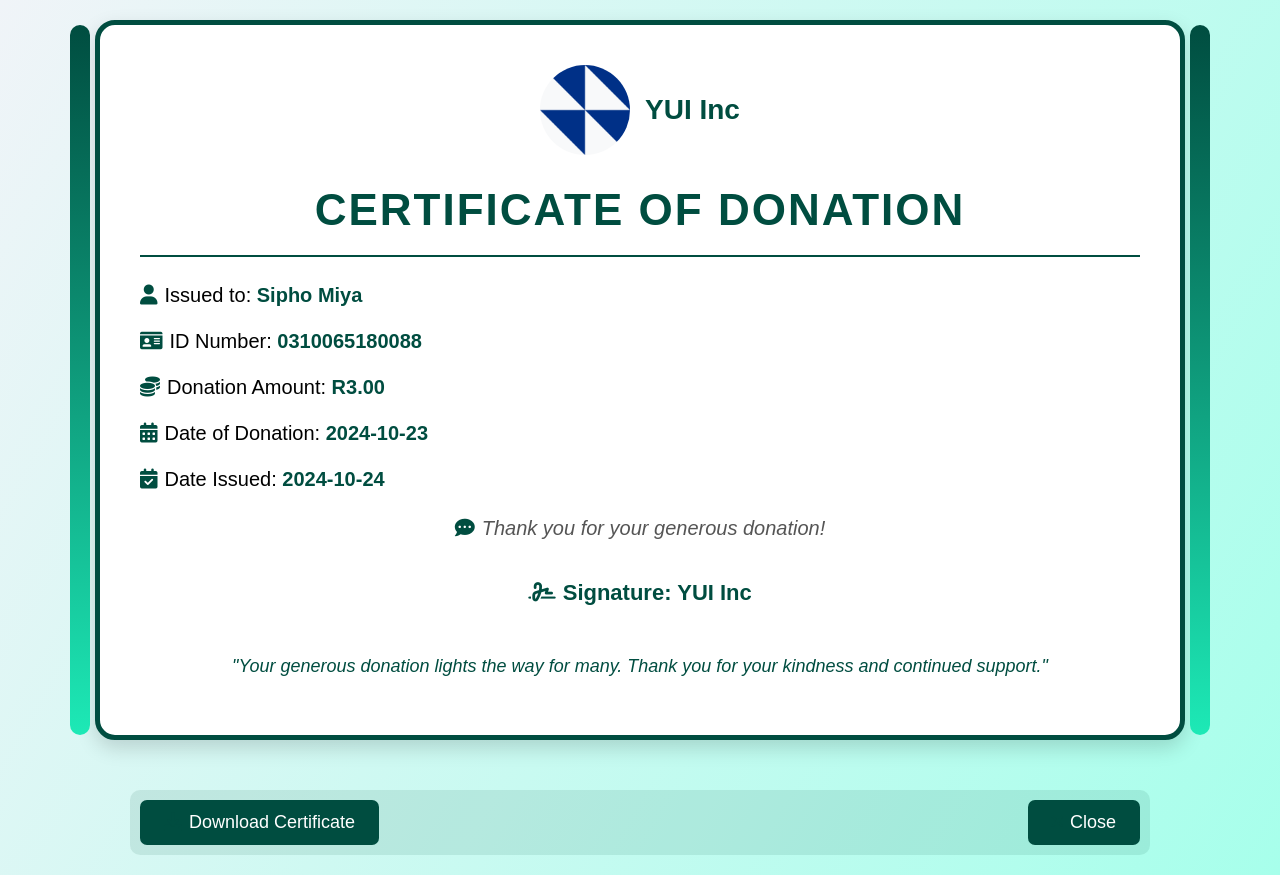
After one commit to NVNtshangase/Youth-Incubation-System, a Flask app: page /certificate/1 in a window 1280 px wide. The commit adds this page. Run offline with Flask 3, Linux system fonts and the light colour scheme; data comes from the database, SQL or seed files in the repository; both versions use the stored data as it was after the commit.

Commit message:
certificate dn

```diff
--- a/YUI Inc/app.py
+++ b/YUI Inc/app.py
@@ -152,6 +152,7 @@ def login():
         if user and check_password_hash(user.password, password):
             login_user(user)
             session['user_id'] = user.id
+            #seed_courses()
             flash('Login successful!', 'success')
             return redirect(url_for('dashboard'))
         else:
--- a/YUI Inc/blue_prints/certificate.py
+++ b/YUI Inc/blue_prints/certificate.py
@@ -1,45 +1,31 @@
-from flask import Blueprint, render_template, request, send_file
-from models.models import Donor, db
-import io
-from fpdf import FPDF
+from flask import Blueprint, render_template
+from models.models import Donor, Payment, Certificate,db
+from datetime import datetime
 
-certificate_bp = Blueprint('certificate', __name__)
+certificate_bp = Blueprint('certificate_bp', __name__)
 
-@certificate_bp.route('/generate_certificate/<int:donor_id>')
-def generate_certificate(donor_id):
-    # Fetch donor information
-    donor = Donor.query.get(donor_id)
+@certificate_bp.route('/certificate/<int:donor_code>', methods=['GET'])
+def view_certificate(donor_code):
+    # Fetch donor and payment details
+    donor = Donor.query.filter_by(donor_code=donor_code).first()
+    payments = Payment.query.filter_by(donor_code=donor_code).order_by(Payment.payment_date.desc()).all()
 
-    if not donor:
-        return "Donor not found", 404
+    # Assuming there is a method to generate the certificate
+    certificate = generate_certificate(donor)  # Implement this function below
 
-    # Create a PDF certificate
-    pdf = FPDF()
-    pdf.add_page()
+    return render_template('certificate.html', donor=donor, payments=payments, certificate=certificate)
 
-    # Set font for the certificate
-    pdf.set_font("Arial", 'B', 24)
-    pdf.cell(0, 10, 'Certificate of Donation', ln=True, align='C')
+def generate_certificate(donor):
+    # You can customize the certificate details as needed
+    certificate = Certificate(
+        certificate_name=f"Thank You Certificate for {donor.donor_name} {donor.donor_surname}",
+        certificate_date_issued=datetime.now().date(),
+        certificate_message="Thank you for your generous donation!",
+        certificate_signature="YUI Inc",
+        donor_code=donor.donor_code
+    )
 
-    pdf.set_font("Arial", size=12)
-    pdf.ln(20)  # Line break
+    db.session.add(certificate)
+    db.session.commit()
 
-    # Add donor details
-    pdf.cell(0, 10, f"This is to certify that:", ln=True, align='C')
-    pdf.ln(10)  # Line break
-    pdf.cell(0, 10, f"{donor.donor_name} {donor.donor_surname}", ln=True, align='C')
-    pdf.cell(0, 10, f"ID Number: {donor.donor_id_number}", ln=True, align='C')
-
-    pdf.ln(20)  # Line break
-    pdf.cell(0, 10, "has made a generous donation.", ln=True, align='C')
-
-    pdf.ln(10)  # Line break
-    pdf.cell(0, 10, "Thank you for your support!", ln=True, align='C')
-
-    # Save the PDF to a bytes buffer
-    buffer = io.BytesIO()
-    pdf.output(buffer)
-    buffer.seek(0)
-
-    # Send the PDF file as a response
-    return send_file(buffer, as_attachment=True, download_name='certificate.pdf', mimetype='application/pdf')
+    return certificate
--- a/YUI Inc/blue_prints/donation.py
+++ b/YUI Inc/blue_prints/donation.py
@@ -1,4 +1,3 @@
-import datetime
 import re
 from flask import Blueprint, render_template, request, redirect, url_for, session, flash
 from models.models import Payment, User, Donor, db
@@ -8,7 +7,6 @@ import os
 from dotenv import load_dotenv
 import requests
 from flask_login import current_user, login_required
-from datetime import datetime
 
 # Load environment variables
 load_dotenv()
@@ -254,12 +252,10 @@ def verify_payment():
     response = requests.get(verify_payment_url, headers=headers)
     response_data = response.json()
 
-    # If successful
     if response.status_code == 200 and response_data['status']:
         data = response_data['data']
         if data['status'] == 'success':
-            # Extract payment details
-            amount = data['amount'] / 100  # kobo to the original amount
+            amount = data['amount'] / 100  # Convert kobo to original amount
             donor_code = data['metadata'].get('donor_code')
 
             new_payment = Payment(
@@ -270,14 +266,22 @@ def verify_payment():
             db.session.add(new_payment)
             db.session.commit()
 
-            flash('Payment successful. Thank you for your donation!', 'success')
-            return redirect(url_for('dashboard'))  # Change 'dashboard' to your desired route
+            # Make sure to pass the donor_code to the URL
+            return redirect(url_for('certificate_bp.view_certificate', donor_code=donor_code))
+
         else:
             flash('Payment verification failed. Please try again.', 'error')
     else:
-        #  Paystack Info
         error_message = response_data.get('message', 'Payment verification failed.')
         print("Paystack error:", error_message)
         flash(f'Payment verification failed: {error_message}', 'error')
 
     return redirect(url_for('dashboard'))
+
+
+@donation_bp.route('/donor/history', methods=['GET'])
+@login_required
+def donor_donation_history():
+    # Fetch payments related to the current donor
+    payments = Payment.query.filter_by(donor_code=current_user.donor.donor_code).all()  # Correctly access donor_code
+    return render_template('donation_history.html', payments=payments)
--- /dev/null
+++ b/YUI Inc/templates/certificate.html
@@ -0,0 +1,211 @@
+<!DOCTYPE html>
+<html lang="en">
+<head>
+    <meta charset="UTF-8">
+    <title>Certificate of Donation</title>
+    <link rel="stylesheet" href="{{ url_for('static', filename='styles.css') }}">
+    <link rel="stylesheet" href="https://cdnjs.cloudflare.com/ajax/libs/font-awesome/6.0.0-beta3/css/all.min.css">
+    <style>
+        body {
+            font-family: 'Arial', sans-serif;
+            margin: 0;
+            padding: 0;
+            background: linear-gradient(120deg, #f0f4f8, #a7ffeb);
+            display: flex;
+            flex-direction: column;
+            align-items: center;
+            justify-content: center;
+            min-height: 100vh;
+        }
+
+        .certificate {
+            width: 90%;
+            max-width: 1000px;
+            background-color: #ffffff;
+            padding: 40px;
+            border: 5px solid #004d40;
+            border-radius: 20px;
+            box-shadow: 0 8px 20px rgba(0, 0, 0, 0.15);
+            position: relative;
+            text-align: center;
+            margin-bottom: 20px;
+            margin-top: 20px;
+        }
+
+
+        /* Side border gradient effect */
+        .certificate:before, .certificate:after {
+            content: '';
+            position: absolute;
+            top: 0;
+            bottom: 0;
+            width: 20px;
+            background: linear-gradient(to bottom, #004d40, #1de9b6);
+            border-radius: 15px;
+        }
+
+        .certificate:before {
+            left: -30px;
+        }
+
+        .certificate:after {
+            right: -30px;
+        }
+
+        /* Logo section */
+        .logo-section {
+            display: flex;
+            align-items: center;
+            justify-content: center;
+            margin-bottom: 30px;
+        }
+
+        .logo {
+            width: 90px;
+            border-radius: 50%;
+            margin-right: 15px;
+        }
+
+        .company-name {
+            font-size: 28px;
+            font-weight: bold;
+            color: #004d40;
+        }
+
+        /* Certificate title */
+        h1 {
+            font-size: 44px;
+            color: #004d40;
+            text-transform: uppercase;
+            letter-spacing: 2px;
+            margin-bottom: 20px;
+        }
+
+        .divider {
+            border-top: 2px solid #004d40;
+            margin: 20px 0;
+        }
+
+        /* Certificate content styling */
+        .info {
+            font-size: 20px;
+            margin: 10px 0;
+            line-height: 1.8;
+            text-align: left;
+        }
+
+        .info strong {
+            color: #004d40;
+        }
+
+        .icon {
+            margin-right: 7px;
+            color: #004d40;
+        }
+
+        .message {
+            font-size: 20px;
+            font-style: italic;
+            color: #555;
+            margin: 20px 0;
+            text-align: center;
+        }
+
+        /* Signature section */
+        .signature {
+            font-size: 22px;
+            margin-top: 40px;
+            color: #004d40;
+            font-weight: bold;
+        }
+
+        /* Footer with inspirational message */
+        .footer-message {
+            font-size: 18px;
+            font-style: italic;
+            color: #004d40;
+            margin-top: 50px;
+            text-align: center;
+        }
+
+        /* Overall button container */
+.btn-container {
+    display: flex;
+    justify-content: space-between; /* Spread buttons to the left and right */
+    margin-top: 30px;
+    padding: 10px;
+    background-color: rgba(0, 77, 64, 0.1); /* Light background for the container */
+    border-radius: 10px;
+    margin-bottom: 20px;
+    width: 90%; /* Match the width of the certificate */
+    max-width: 1000px; /* Match the max width of the certificate */
+}
+
+/* Button styles */
+button, a {
+    padding: 12px 24px; /* Adjust padding for better sizing */
+    background-color: #004d40; /* Button background color */
+    color: white; /* Text color */
+    border: none; /* No border */
+    border-radius: 7px; /* Rounded corners */
+    text-decoration: none; /* Remove underline for links */
+    font-size: 18px; /* Font size */
+    cursor: pointer; /* Pointer on hover */
+    transition: background-color 0.3s, transform 0.3s; /* Smooth transition */
+}
+
+/* Hover effect */
+button:hover, a:hover {
+    background-color: #1de9b6; /* Change background on hover */
+    transform: translateY(-3px); /* Slight lift effect */
+}
+
+/* Focus effect */
+button:focus, a:focus {
+    outline: none; /* Remove default outline */
+    box-shadow: 0 0 5px #1de9b6; /* Add glow effect */
+}
+</style>
+</head>
+<body>
+    <div class="certificate">
+        <div class="logo-section">
+            <img src="{{ url_for('static', filename='images/logo.png') }}" alt="Company Logo" class="logo">
+            <span class="company-name">YUI Inc</span>
+        </div>
+        {% with messages = get_flashed_messages(with_categories=true) %}
+        {% if messages %}
+            {% for category, message in messages %}
+                <div class="alert alert-{{ category }} alert-dismissible fade show" role="alert">
+                    {{ message }}
+                    <button type="button" class="close" data-dismiss="alert" aria-label="Close">
+                        <span aria-hidden="true">&times;</span>
+                    </button>
+                </div>
+            {% endfor %}
+        {% endif %}
+        {% endwith %}
+
+        <h1>Certificate of Donation</h1>
+        <div class="divider"></div>
+
+        <p class="info"><i class="fas fa-user icon"></i>Issued to: <strong>{{ donor.donor_name }} {{ donor.donor_surname }}</strong></p>
+        <p class="info"><i class="fas fa-id-card icon"></i>ID Number: <strong>{{ donor.donor_id_number }}</strong></p>
+        <p class="info"><i class="fas fa-coins icon"></i>Donation Amount: <strong>R{{ "%.2f"|format(payments[0].payment_amount) }}</strong></p>
+        <p class="info"><i class="fas fa-calendar-alt icon"></i>Date of Donation: <strong>{{ payments[0].payment_date.strftime('%Y-%m-%d') }}</strong></p>
+        <p class="info"><i class="fas fa-calendar-check icon"></i>Date Issued: <strong>{{ certificate.certificate_date_issued }}</strong></p>
+        <p class="message"><i class="fas fa-comment-dots icon"></i>{{ certificate.certificate_message }}</p>
+
+        <p class="signature"><i class="fas fa-signature icon"></i>Signature: <strong>{{ certificate.certificate_signature }}</strong></p>
+
+        <!-- Footer message instead of buttons inside certificate -->
+        <p class="footer-message">"Your generous donation lights the way for many. Thank you for your kindness and continued support."</p>
+    </div>
+
+    <!-- Button container moved below certificate -->
+    <div class="btn-container">
+        <button onclick="window.print()"><i class="fas fa-download icon"></i>Download Certificate</button>
+        <a href="{{ url_for('dashboard') }}"><i class="fas fa-times icon"></i>Close</a>
+    </div>
+</body>
+</html>
```
Also changed, not shown: YUI Inc/templates/dashboard.html (+2 -6 lines), YUI Inc/templates/donation_history.html (added, +30 -0 lines), YUI Inc/instance/site.db.
